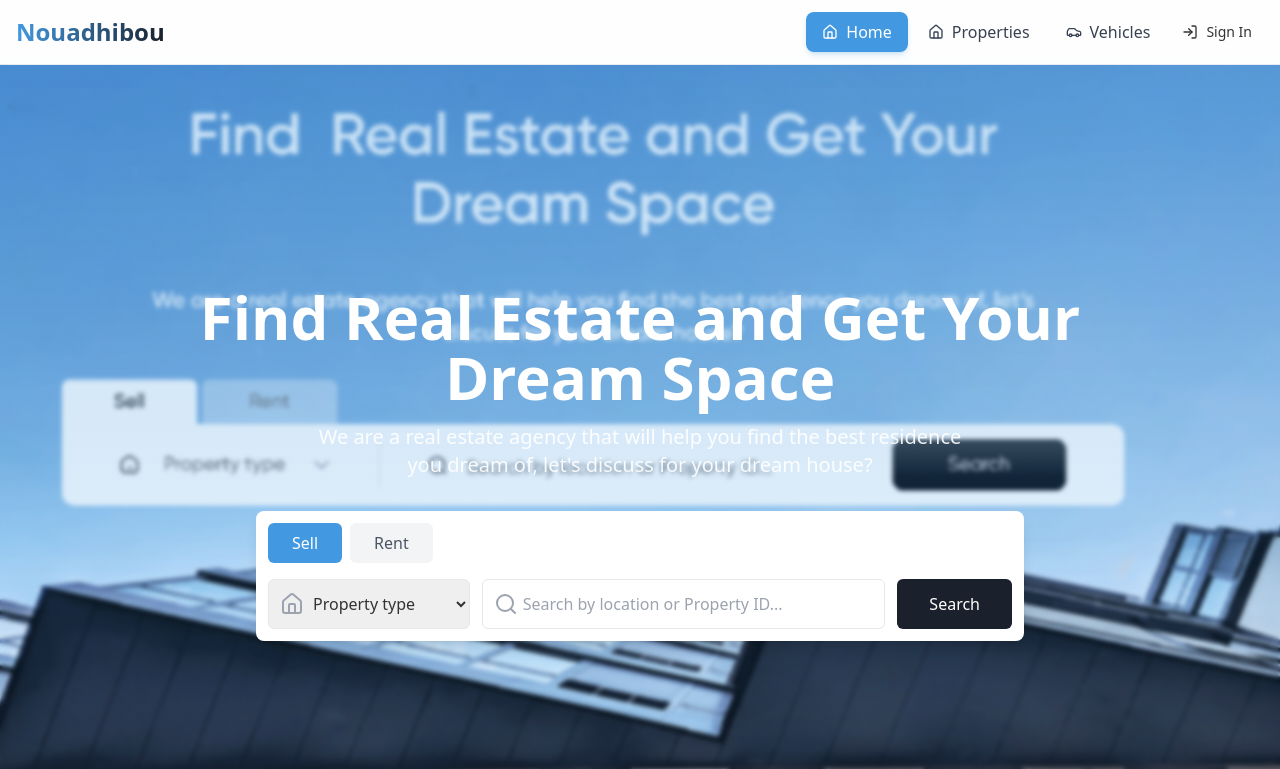
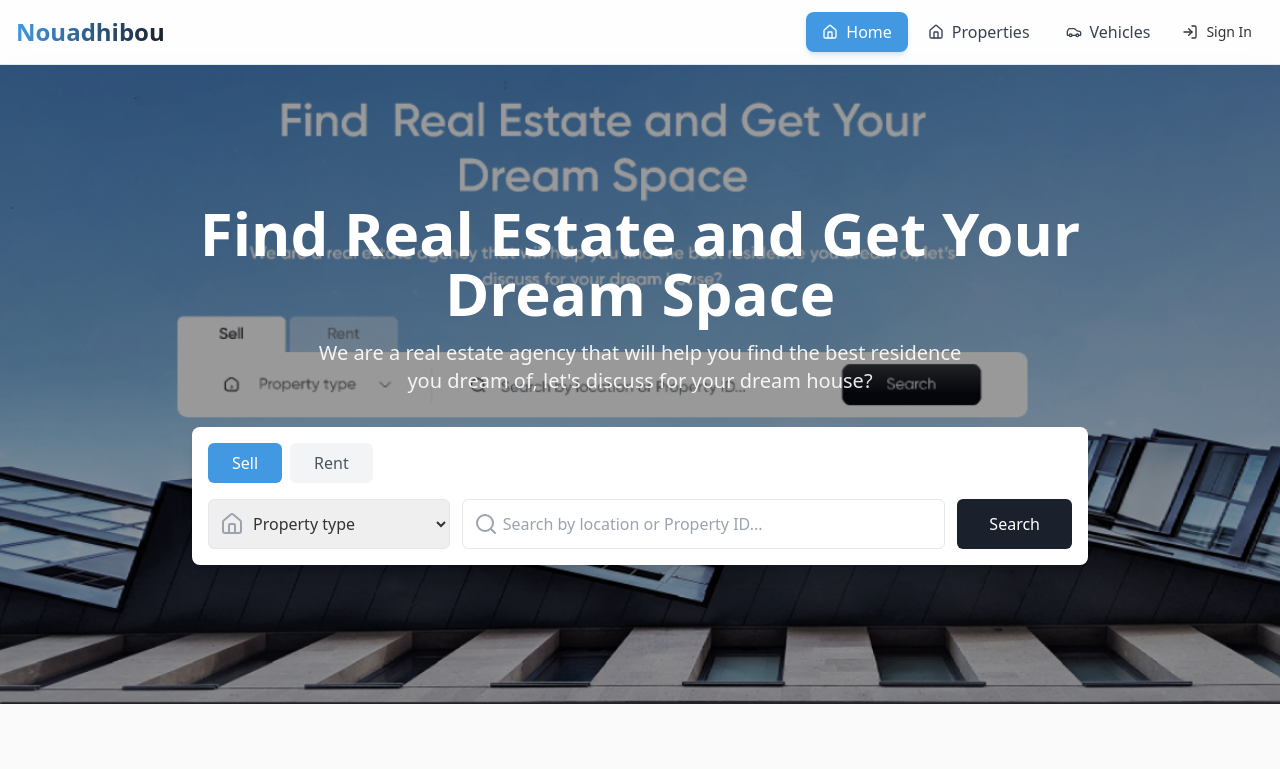
Before and after one commit to Dofusbbn/nouadhibou-nexus, a React (Vite) app: page / in a window 1280 px wide. Shown: the top 769 px of the page. Built offline with nearby package versions, Linux system fonts and the light colour scheme.

Commit message:
Fix: UI rendering issue
The UI is rendering incorrectly, with elements appearing duplicated or blurred.  This commit addresses a visual bug reported by the user, where elements seem to be overlaid and improperly rendered.  The screenshot provided will be used to diagnose and resolve the issue.

```diff
--- a/src/components/HeroSection.tsx
+++ b/src/components/HeroSection.tsx
@@ -18,7 +18,7 @@ const HeroSection = () => {
   };
 
   return (
-    <div className="relative min-h-screen flex items-center justify-center py-20">
+    <div className="relative min-h-[80vh] flex items-center justify-center">
       {/* Background Image */}
       <div className="absolute inset-0 overflow-hidden">
         <img
@@ -26,7 +26,7 @@ const HeroSection = () => {
           alt="Modern building"
           className="w-full h-full object-cover"
         />
-        <div className="absolute inset-0 bg-gradient-to-b from-primary/30 to-primary/10 backdrop-blur-[2px]" />
+        <div className="absolute inset-0 bg-black/40" />
       </div>
 
       {/* Content */}
@@ -42,7 +42,7 @@ const HeroSection = () => {
           </div>
 
           {/* Search Box */}
-          <div className="bg-white rounded-lg p-3 shadow-lg max-w-3xl mx-auto">
+          <div className="bg-white rounded-lg p-4 shadow-lg">
             {/* Toggle Buttons */}
             <div className="flex gap-2 mb-4">
               <button
```
